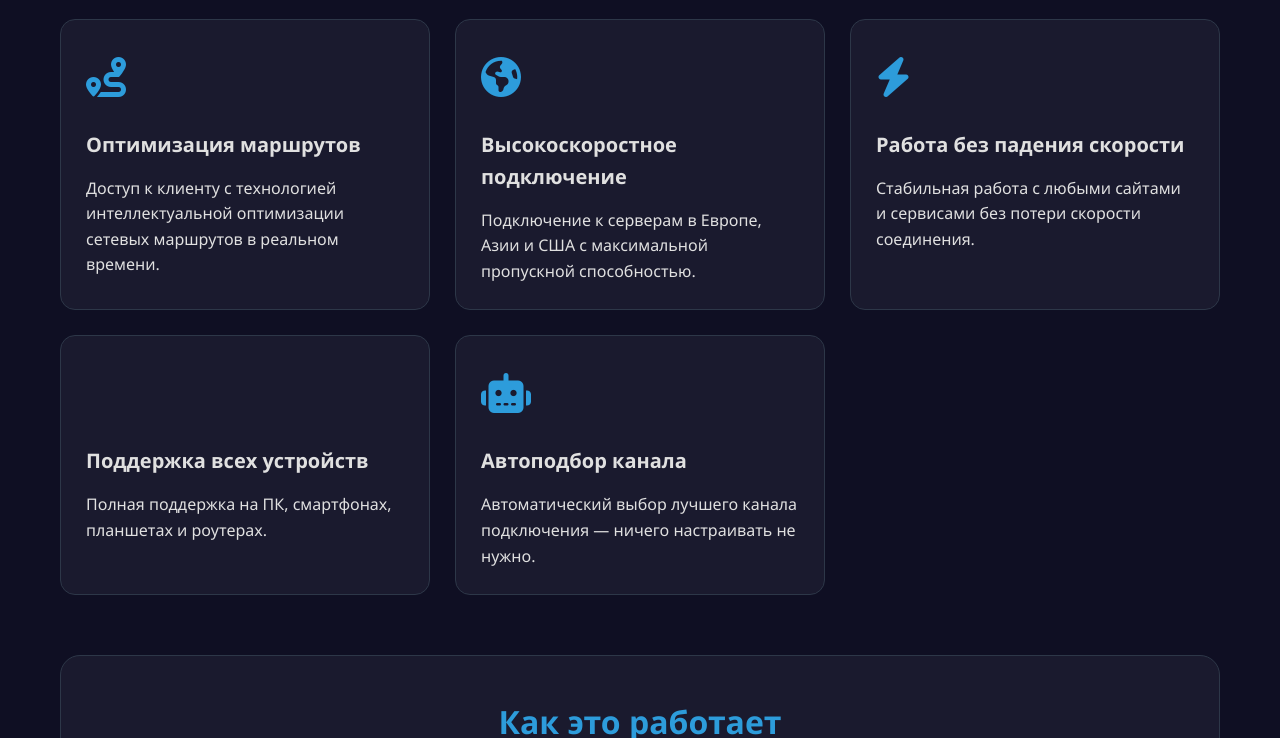
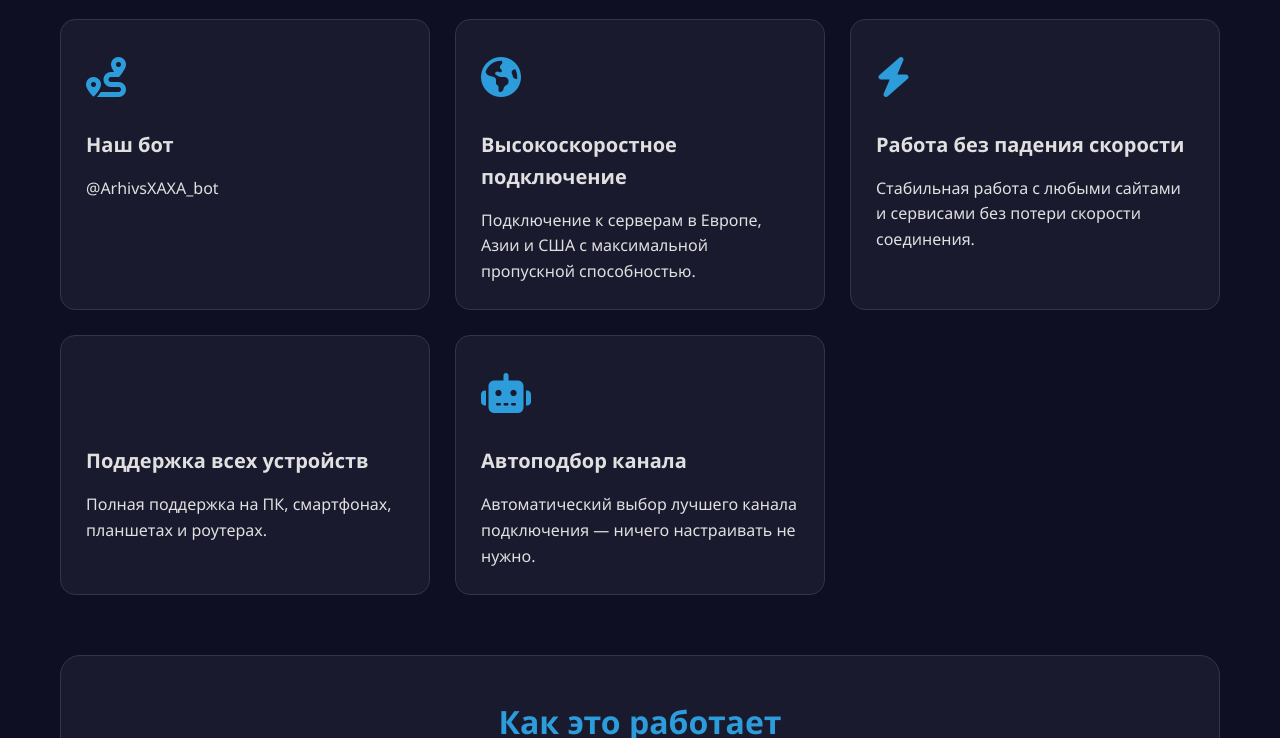
Before and after one commit to Archivych/Npv-30-, a plain HTML site: page index.html in a window 1280 px wide. Shown: the part 634-1372 px from the top of the page. Drawn offline with Linux system fonts and the light colour scheme.

Commit message:
Update index.html

```diff
--- a/index.html
+++ b/index.html
@@ -376,7 +376,7 @@
         <header>
             <div class="logo">
                 <i class="fas fa-satellite-dish"></i>
-                <span>NetBridge</span>
+                <span>NPV</span>
             </div>
             <button class="theme-toggle" id="themeToggle">
                 <i class="fas fa-moon"></i>
@@ -398,8 +398,8 @@
                 <div class="feature-icon">
                     <i class="fas fa-route"></i>
                 </div>
-                <h3>Оптимизация маршрутов</h3>
-                <p>Доступ к клиенту с технологией интеллектуальной оптимизации сетевых маршрутов в реальном времени.</p>
+                <h3>Наш бот</h3>
+                <p>@ArhivsXAXA_bot</p>
             </div>
 
             <div class="feature-card">
```
